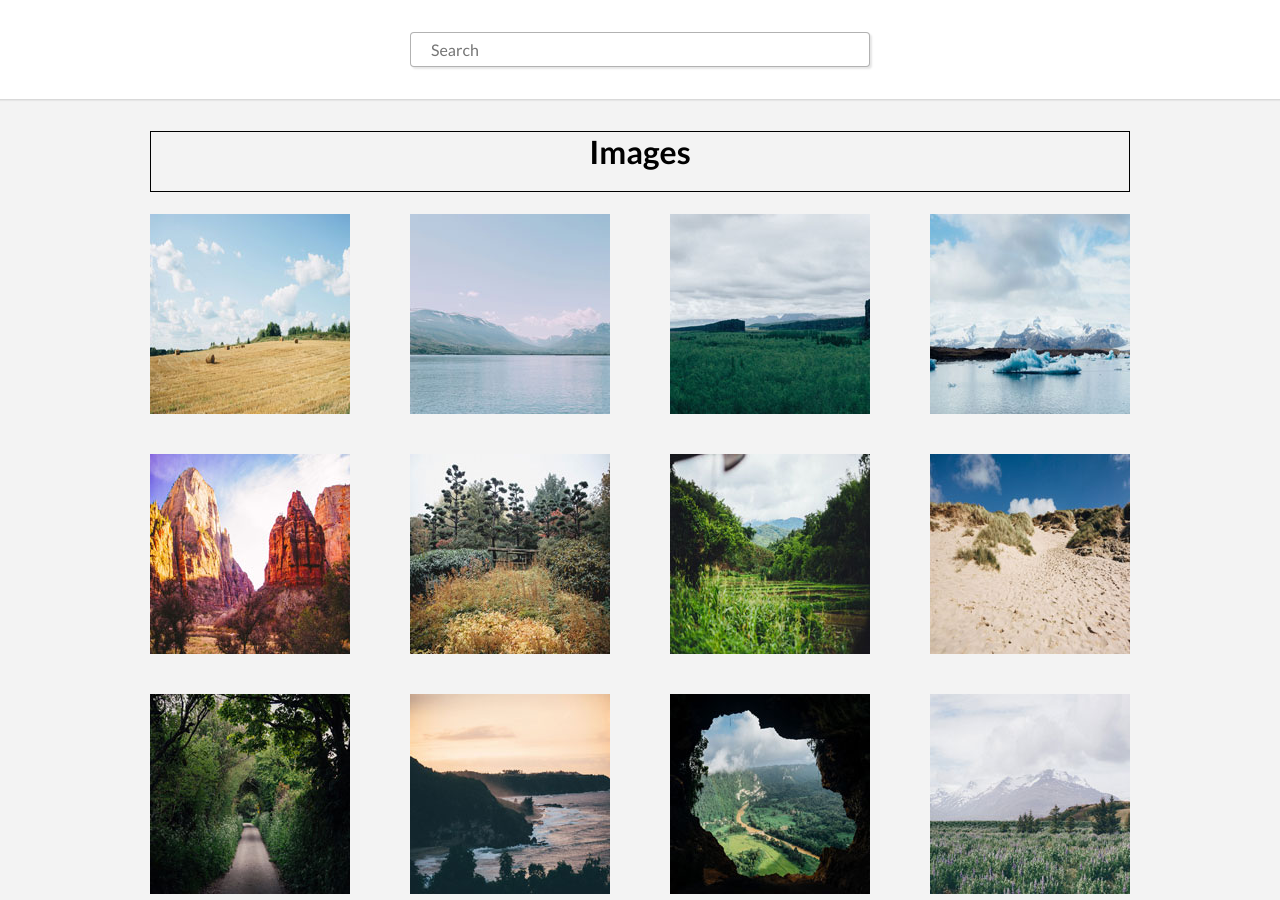
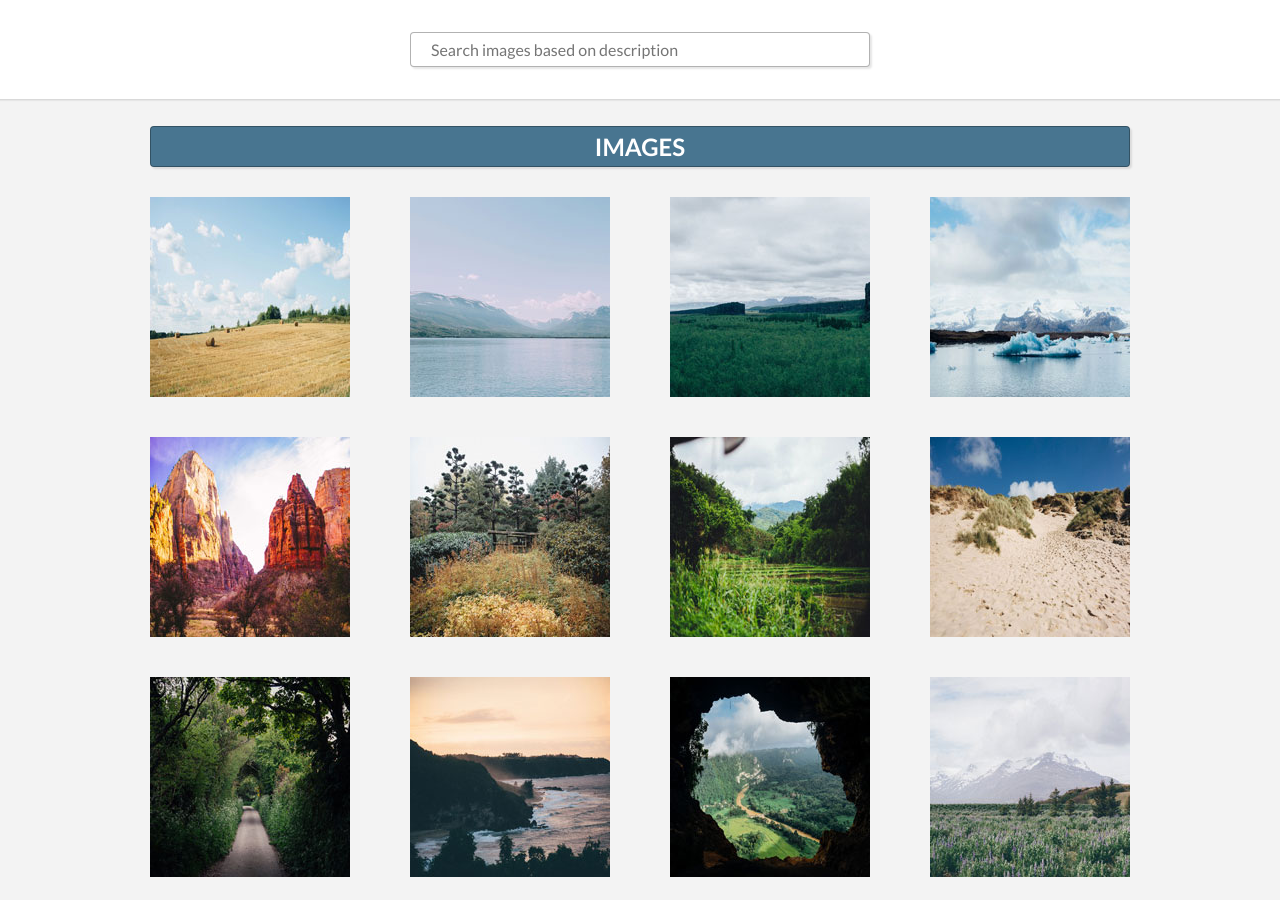
Before and after one commit to nickgsmith/P4_InteractivePhotoGallery, a plain HTML site: page index.html in a window 1280 px wide. Shown: the top 900 px of the page. Drawn offline with Linux system fonts and the light colour scheme.

Commit message:
Final Submission

```diff
--- a/css/main.css
+++ b/css/main.css
@@ -56,8 +56,16 @@ body {
 }
 
 h1 {
-  padding-bottom: 20px;
-  border: thin solid black;
+  padding-top: 5px;
+  padding-bottom: 5px;
+  margin-bottom: 30px;
+  border: thin solid rgba(0, 0, 0, 0.3);
+  border-radius: 4px;
+  color: white;
+  font-size: 24px;
+  text-transform: uppercase;
+  box-shadow: rgba(0, 0, 0, 0.1) 2px 2px 2px;
+  background-color: rgba(29, 85, 119, 0.8);
 }
 
 .gallery ul {
--- a/index.html
+++ b/index.html
@@ -17,7 +17,7 @@
 <body>
   <div class="container">
     <div class="searchBoxHolder">
-          <input class="target" name="searchBox" id="searchBox" type="text" placeholder="Search">
+          <input class="target" name="searchBox" id="searchBox" type="text" placeholder="Search images based on description">
     </div>
 
     <div class="gallery">
@@ -35,10 +35,12 @@
         <li><a class="image" href="img/10.jpg"><img src="img/thumbnails/10.jpg" title="Sunset" alt="Sunset at the coast! The sky turned a lovely shade of orange."></a></li>
         <li><a class="image" href="img/11.jpg"><img src="img/thumbnails/11.jpg" title="Cave" alt="I did a tour of a cave today and the view of the landscape below was breathtaking."></a></li>
         <li><a class="image" href="img/12.jpg"><img src="img/thumbnails/12.jpg" title="Bluebells" alt="I walked through this meadow of bluebells and got a good view of the snow on the mountain before the fog came in."></a></li>
+        <div class="videos">
         <hr>
-                <h1>Videos</h1>
-        <div class="youTubeLi"><iframe id="ytplayer" src="https://www.youtube.com/embed/6HPtB0cRaGw?&amp;html5-1&amp;enablejsapi=1&amp;autoplay=1" frameborder="0" width="400px" height="225px"></iframe>
-          <a href="https://www.youtube.com/watch?v=6HPtB0cRaGw" style="position:absolute; top:0; left:30%; display:inline-block; width:400px; height:225px; z-index:110;"></a>
+          <h1>Videos</h1>
+          <div class="youTubeLi"><iframe id="ytplayer" src="https://www.youtube.com/embed/6HPtB0cRaGw?&amp;html5-1&amp;enablejsapi=1&amp;autoplay=1" frameborder="0" width="400px" height="225px"></iframe>
+            <a href="https://www.youtube.com/watch?v=6HPtB0cRaGw" style="position:absolute; top:0; left:30%; display:inline-block; width:400px; height:225px; z-index:110;"></a>
+          </div>
         </div>
       </ul>
     </div>
--- a/js/app.js
+++ b/js/app.js
@@ -70,6 +70,7 @@
      $('#galleryUl li[class="inResult"]').hide();
      $('#galleryUl li[class="inResult"]').addClass("fadeInUp");
      $('#galleryUl li[class="inResult fadeInUp"]').show();
+
 
 });
 //END - Search Section
```
